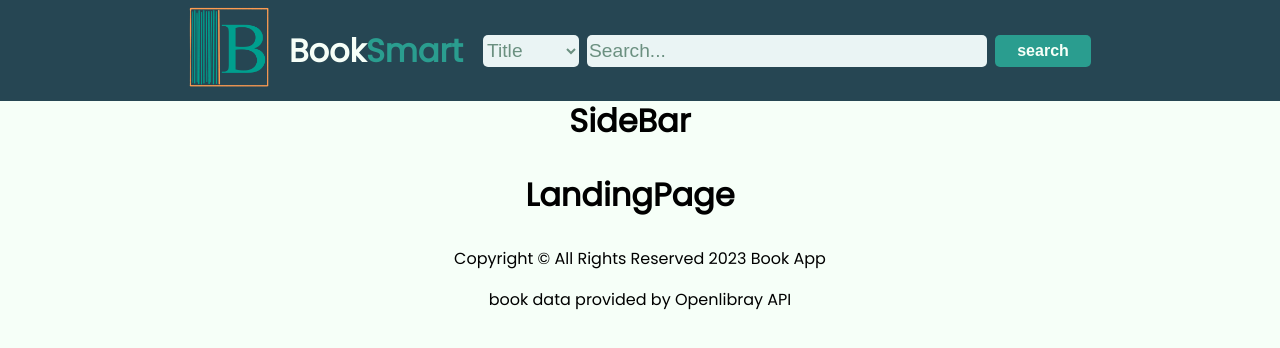
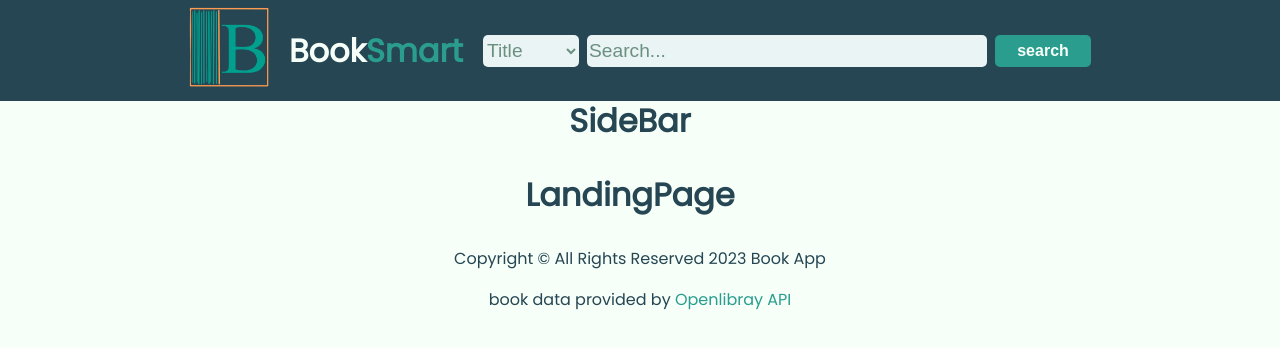
Before and after one commit to al-brooks/adobeda-project3-client, a React (Create React App) app: page / in a window 1280 px wide. Shown: the top 348 px of the page. Built offline with nearby package versions, Linux system fonts and the light colour scheme.

Commit message:
styles footer text

```diff
--- a/src/components/Footer/Footer.js
+++ b/src/components/Footer/Footer.js
@@ -9,7 +9,7 @@ export default function Footer() {
       <p>
         book data provided by{" "}
         <Link to={"https://openlibrary.org/developers/api"}>
-          Openlibray API
+          <span>Openlibray API</span>
         </Link>
       </p>
     </footer>
--- a/src/index.css
+++ b/src/index.css
@@ -19,6 +19,7 @@ body {
   margin: 0 auto;
   padding-top: 70px;
   background-color: var(--color-six);
+  color: var(--color-one);
   font-family: "Poppins", sans-serif;
 }
 
```
